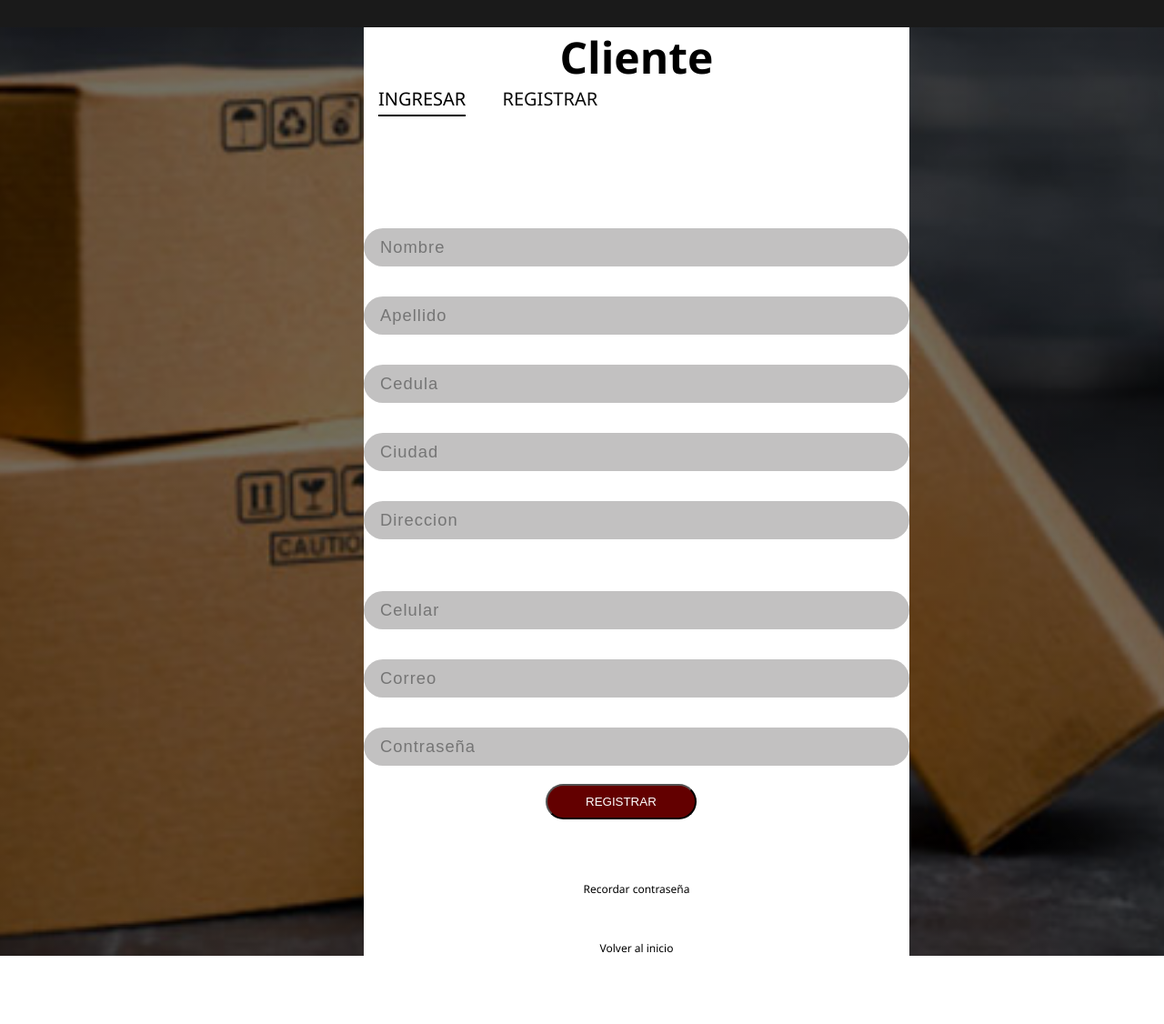
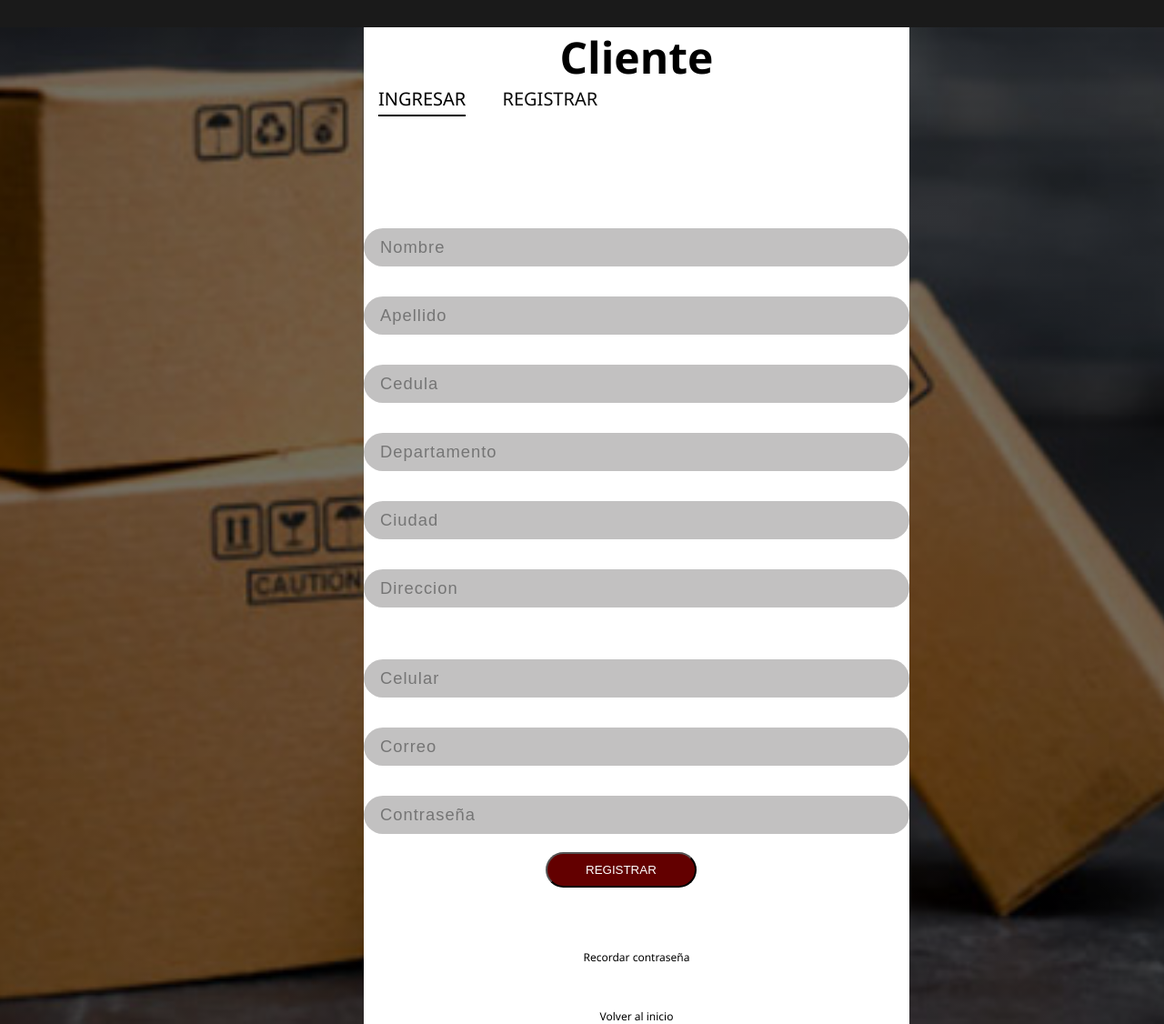
Before and after one commit to alexmontanad/Empresa-de-envios, a PHP site: page /vista_registrocliente.php in a window 1280 px wide. Shown: the part 166-1292 px from the top of the page at 91% size. Before the commit the page ends 1217 px from the top, so only its background shows below. Run offline with PHP 8.4, Linux system fonts and the light colour scheme.

Commit message:
Registro de clientes

```diff
--- a/Modelo/cliente.php
+++ b/Modelo/cliente.php
@@ -1,5 +1,5 @@
 <?php
-include('./conexion.php');
+require_once('./conexion.php');
 
 class Cliente{
     private $cliente;
@@ -8,7 +8,7 @@ class Cliente{
     }
 
     public function crear($NIT,$nombre,$apellido,$departamento,$ciudad,$direccion,$celular,$credenciales){
-        $sql="insert into cliente values($NIT,'$nombre','$apellido','$departamento','$ciudad','$direccion','$celular',$credenciales)";
+        $sql="insert into clientes values($NIT,'$nombre','$apellido','$departamento','$ciudad','$direccion','$celular',$credenciales)";
         $res=mysqli_query(Conexion::conectar(), $sql) or die("Error en la consulta $sql".mysqli_error($link));
         echo "El CLIENTE SE REGISTRO CORRECTAMENTE <a href='vista_registrocliente.php'>VOLVER</a>";
     }
--- a/Modelo/conexion.php
+++ b/Modelo/conexion.php
@@ -1,6 +1,5 @@
 <?php
-class Conexion
-{
+class Conexion{
 
     public static function conectar()
     {
--- a/Modelo/usuario_crear.php
+++ b/Modelo/usuario_crear.php
@@ -2,6 +2,6 @@
 error_reporting(0);
 include("./conexion.php");
 
-    $user=new User();
-    $user->insertar2($_REQUEST['nit'],$_REQUEST['nomb'],$_REQUEST['ape'],$_REQUEST['Con'],$_REQUEST['tel'],$_REQUEST['correo']);
+    $user=new Usuario();
+    $user->crear($_REQUEST['nit'],$_REQUEST['nomb'],$_REQUEST['ape'],$_REQUEST['Con'],$_REQUEST['tel'],$_REQUEST['correo']);
 ?>
--- a/Vista/vista_registrocliente.php
+++ b/Vista/vista_registrocliente.php
@@ -1,6 +1,6 @@
-
 <!DOCTYPE html>
 <html lang="en">
+
 <head>
     <meta charset="utf-8">
     <meta name="viewport" content="width=device-width, initial-scale=1">
@@ -8,6 +8,7 @@
     <script type="text/javascript" language="javascript" src="../js/funciones.js"></script>
     <title>GESTION DE ADMINISTRADOR</title>
 </head>
+
 <body class="body">
     <?php require 'header.php';?>
     <section class="seccion-tres">
@@ -15,7 +16,7 @@
             <h1 class="titulo2_loginC"> Cliente</h1>
 
 
-       <form name="form" action="Modelo\cliente_crear.php" method="post">
+            <form name="form" action="../Modelo/cliente_crear.php" method="post">
                 <ul class="login-nav">
                     <li class="login-nav__item active">
                         <a href="login.php">Ingresar</a>
@@ -25,31 +26,34 @@
                     </li>
                 </ul>
 
-        <label for="fname"  class="login__label">Nombre:</label>
-        <input type="text" name="id" placeholder="Nombre" class="login__input"><br>
+                <label for="fname" class="login__label">Nombre:</label>
+                <input type="text" name="nombre" placeholder="Nombre" class="login__input"><br>
                 <label for="fname" class="login__label">Apellido:</label>
-        <input type="text" name="id" placeholder="Apellido"class="login__input"><br>
+                <input type="text" name="apellido" placeholder="Apellido" class="login__input"><br>
                 <label for="fname" class="login__label">Cedula:</label>
-        <input type="text" name="id" placeholder="Cedula"class="login__input"><br>
-        <label for="fname"class="login__label">Ciudad:</label>
-        <input type="text" name="id" placeholder="Ciudad"class="login__input"><br>
-        <label for="fname"class="login__label">Direccion:</label>
-        <input type="text" name="id" placeholder="Direccion"class="login__input"<br>
-        <label for="fname"class="login__label">Celular:</label>
-        <input type="text" name="id" placeholder="Celular"class="login__input"><br>
-        <label for="fname"class="login__label">Correo:</label>
-        <input type="text" name="id" placeholder="Correo"class="login__input"><br>
-        <label for="fname"class="login__label">Contraseña:</label>
-        <input type="text" name="id" placeholder="Contraseña"class="login__input"><br>
+                <input type="text" name="cedula" placeholder="Cedula" class="login__input"><br>
+                <label for="fname" class="login__label">Departamento:</label>
+                <input type="text" name="departamento" placeholder="Departamento" class="login__input"><br>
+                <label for="fname" class="login__label">Ciudad:</label>
+                <input type="text" name="ciudad" placeholder="Ciudad" class="login__input"><br>
+                <label for="fname" class="login__label">Direccion:</label>
+                <input type="text" name="direccion" placeholder="Direccion" class="login__input" <br>
+                <label for="fname" class="login__label">Celular:</label>
+                <input type="text" name="celular" placeholder="Celular" class="login__input"><br>
+                <label for="fname" class="login__label">Correo:</label>
+                <input type="text" name="correo" placeholder="Correo" class="login__input"><br>
+                <label for="fname" class="login__label">Contraseña:</label>
+                <input type="text" name="contraseña" placeholder="Contraseña" class="login__input"><br>
                 <input type="submit" value="Registrar" class="boton_inicio">
 
             </form>
-		<a href="./Recuperar/Recuperar.php"  style="color: black;"class="login__forgot">Recordar contraseña</a>
-		<a href="index.php"  style="color: black;"class="login__forgot">Volver al inicio</a>
+            <a href="./Recuperar/Recuperar.php" style="color: black;" class="login__forgot">Recordar contraseña</a>
+            <a href="index.php" style="color: black;" class="login__forgot">Volver al inicio</a>
 
 
         </div>
     </section>
     <?php require 'footer.php';?>
 </body>
+
 </html>
```
Also changed, not shown: Modelo/cliente_crear.php (+7 -2 lines), Modelo/usuario.php (+11 -3 lines). Lines whose indentation alone changed are shown as unchanged.
